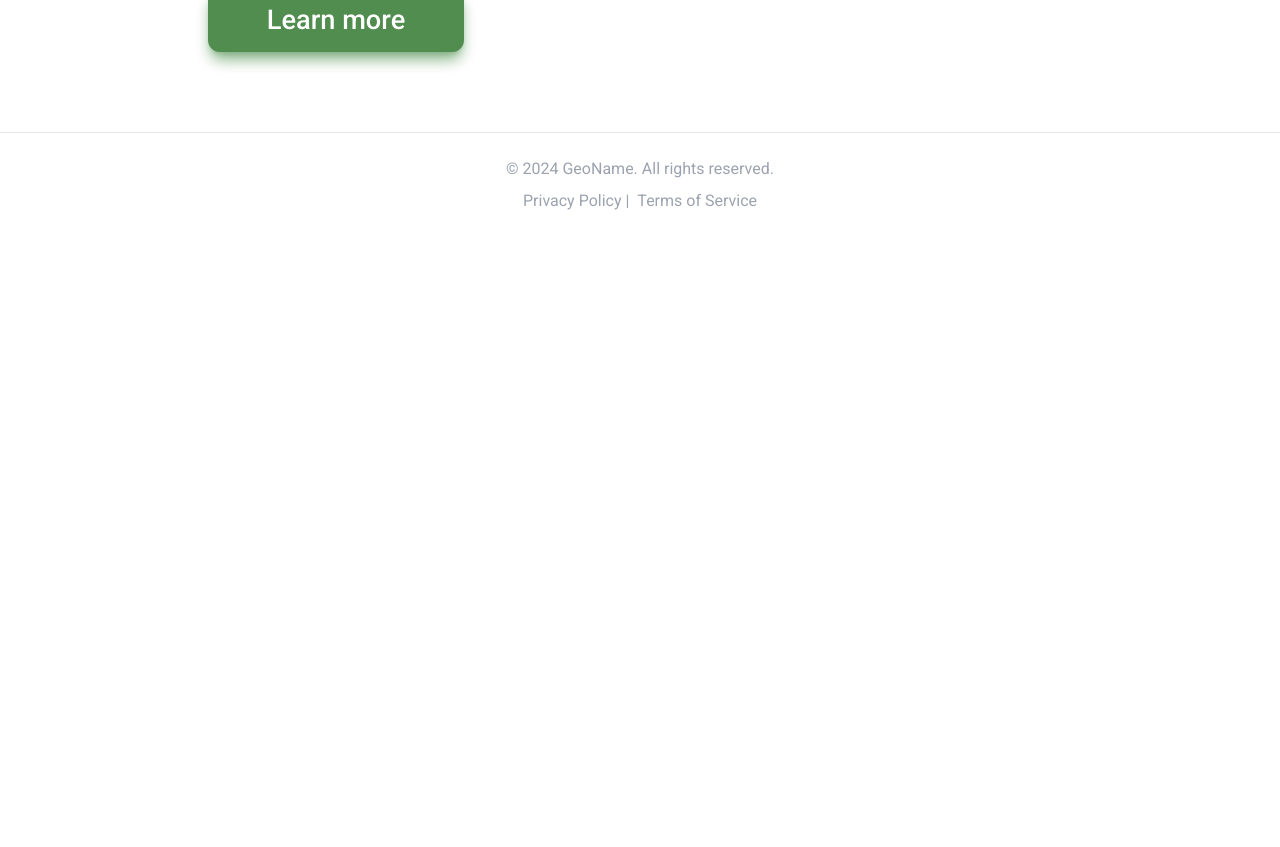
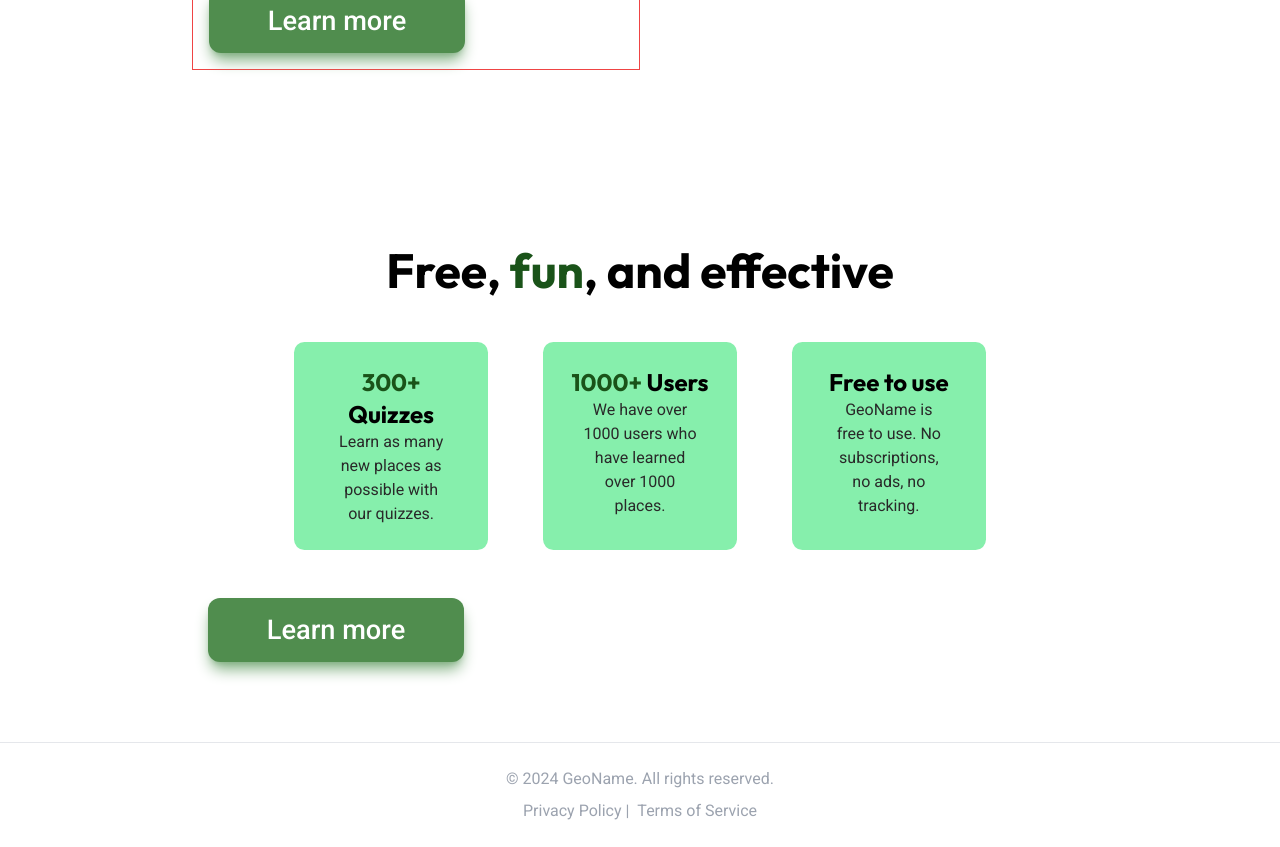
Before and after one commit to AlexLamper/GeoName, a Next.js app: page / in a window 1280 px wide. Shown: the part 840-1687 px from the top of the page. Before the commit the page ends 1077 px from the top, so only its background shows below. Built offline with nearby package versions, Linux system fonts and the light colour scheme; no server answers.

Commit message:
Added Features Section

```diff
--- a/app/page.tsx
+++ b/app/page.tsx
@@ -1,4 +1,5 @@
 import About from "@/components/home/About";
+import Features from "@/components/home/Features";
 import Hero from "@/components/home/Hero";
 
 export default function Home() {
@@ -6,6 +7,7 @@ export default function Home() {
     <div>
       <Hero />
       <About />
+      <Features />
     </div>
   );
 }
--- a/components/home/About.tsx
+++ b/components/home/About.tsx
@@ -5,7 +5,7 @@ import Image from 'next/image'
 const About = () => {
   return (
     <div className='lg:max-w-[70%] md:max-w-[80%] max-w-[85%] rounded-lg mx-auto lg:my-16 my-12 flex flex-col md:flex-row'>
-      <div id='left-div' className='w-full md:w-1/2 p-4'>
+      <div id='left-div' className='w-full md:w-1/2 p-4 border border-red-500'>
         <div className='mb-12 mt-24'>
           <h1 className="lg:text-5xl md:text-4xl sm:text-3xl text-3xl font-bold font-outfit mb-8 max-w-[80%]">
             Free, <span style={{ color: '#1A5319' }}>fun</span>, and effective
--- a/components/home/Features.tsx
+++ b/components/home/Features.tsx
@@ -0,0 +1,54 @@
+import React from 'react'
+import GreenButton from '../GreenButton'
+
+const Features = () => {
+  return (
+    <div className='lg:max-w-[70%] md:max-w-[80%] max-w-[85%] rounded-lg mx-auto lg:my-16 my-12 flex flex-col md:flex-row'>
+      <div id='left-div' className='w-full p-4'>
+        <div className='mb-12 mt-24'>
+          <h1 className="lg:text-5xl md:text-4xl sm:text-3xl text-3xl font-bold font-outfit mb-12 max-w-[80%] mx-auto text-center">
+            Free, <span style={{ color: '#1A5319' }}>fun</span>, and effective
+          </h1>
+          <div className='flex flex-col md:flex-row justify-between max-w-[80%] mx-auto'>
+            <div id='card-1' className='rounded-[0.65rem] w-[28%] bg-green-300'>
+                <div className='flex flex-col items-center justify-center p-6'>
+                    <h2 className='text-center text-2xl font-bold font-outfit'>
+                        <span style={{ color: '#1A5319' }}>300+</span> Quizzes
+                    </h2>
+                    <p className='text-center text-md font-roboto text-[#292929] max-w-[80%] mx-auto'>
+                        Learn as many new places as possible with our quizzes.
+                    </p>
+                </div>
+            </div>
+            <div id='card-2' className='w-[28%] rounded-[0.65rem] bg-green-300'>
+                <div className='flex flex-col items-center justify-center p-6'>
+                    <h2 className='text-center text-2xl font-bold font-outfit'>
+                        <span style={{ color: '#1A5319' }}>1000+</span> Users
+                    </h2>
+                    <p className='text-center text-md font-roboto text-[#292929] max-w-[80%] mx-auto'>
+                        We have over 1000 users who have learned over 1000 places.
+                    </p>
+                </div>
+            </div>
+            <div id='card-3' className='rounded-[0.65rem] w-[28%] bg-green-300'>
+                <div className='flex flex-col items-center justify-center p-6'>
+                    <h2 className='text-center text-2xl font-bold font-outfit'>
+                        Free to use
+                    </h2>
+                    <p className='text-center text-md font-roboto text-[#292929] max-w-[80%] mx-auto'>
+                        GeoName is free to use. No subscriptions, no ads, no
+                        tracking.
+                    </p>
+                </div>
+            </div>
+          </div>
+        </div>
+        <div>
+          <GreenButton title='Learn more' />
+        </div>
+      </div>
+    </div>
+  )
+}
+
+export default Features
```
Also changed, not shown: components/home/Hero.tsx (line endings or trailing spaces).
